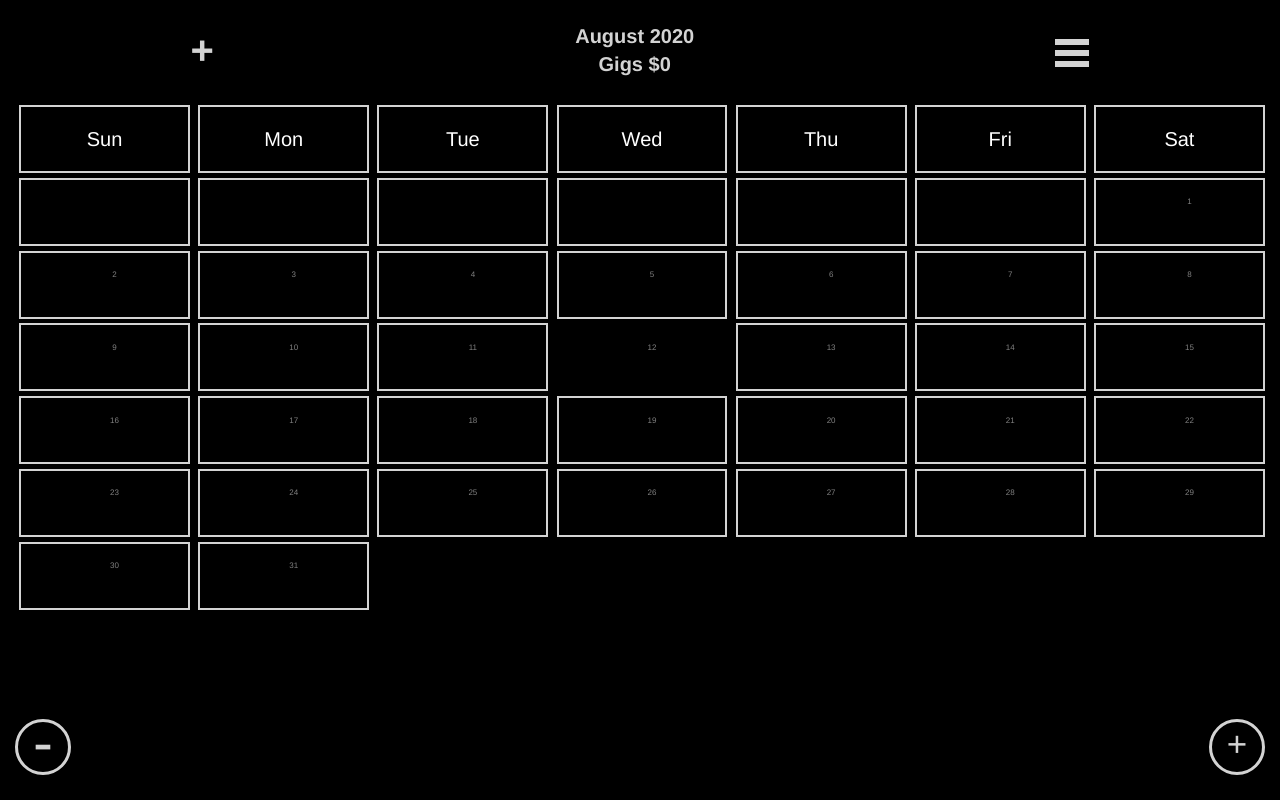
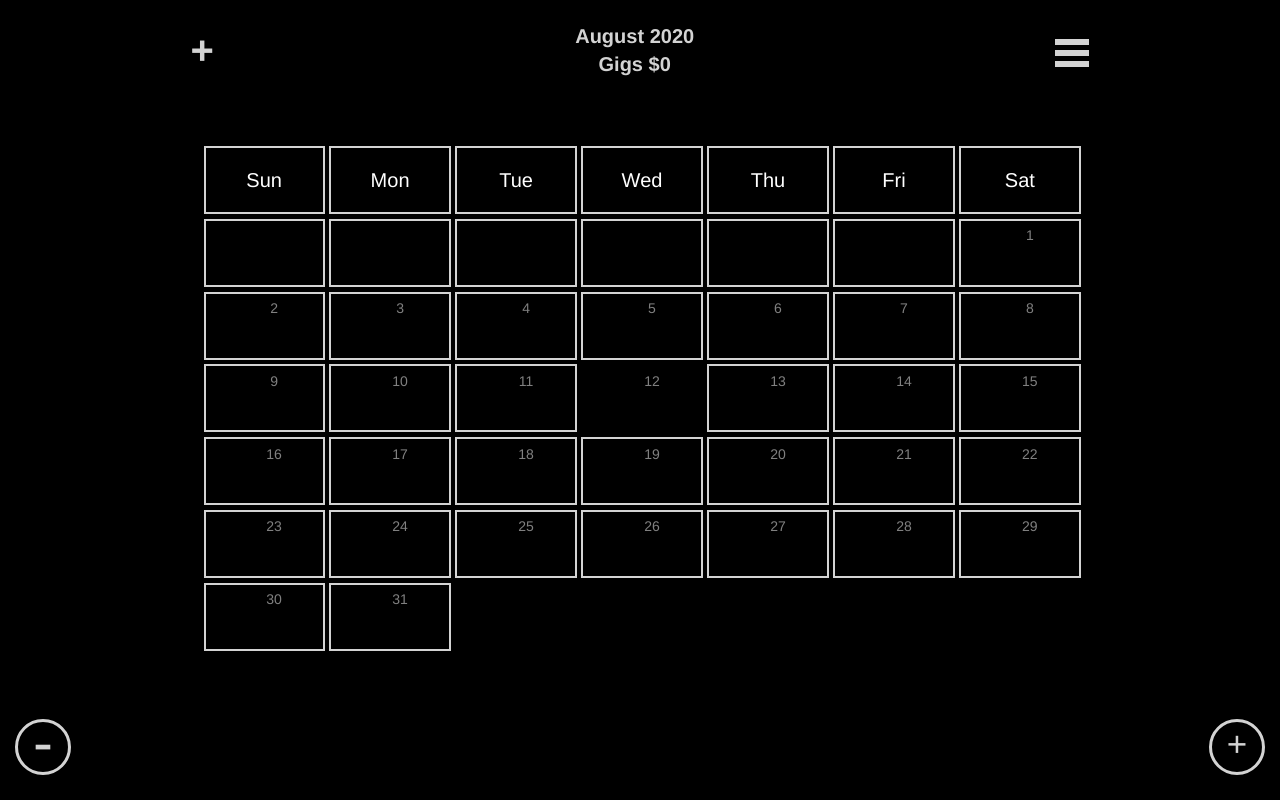
Before and after one commit to tylerdavisgit/gig-app-client, a React (Create React App) app in the folder gig-app-client/: page /month in a window 1280 px wide. Built offline with nearby package versions, Linux system fonts and the light colour scheme; no server answers.

Commit message:
Addition Styling to adjust calendar margin.

```diff
--- a/gig-app-client/src/Components/Month.js
+++ b/gig-app-client/src/Components/Month.js
@@ -14,6 +14,7 @@ const Wrapper = styled.div`
   display: flex;
   flex-direction: column;
   justify-content: center;
+  align-content: center;
   justify-items: center;
 `;
 
@@ -52,9 +53,11 @@ const Header = styled.div`
 
 const CalendarWrapper = styled.div`
   width: 100%;
+  max-width: 900px;
   display: flex;
   justify-content: center;
   align-items: center;
+  margin: auto;
 `;
 
 const Body = styled.div`
@@ -64,6 +67,7 @@ const Body = styled.div`
   grid-gap: 1%;
   justify-content: center;
   align-items: center;
+  margin: auto;
 `;
 
 const Day = styled.div`
@@ -80,9 +84,9 @@ const Day = styled.div`
     font-size: 20px;
   }
   .calendar-nums {
-    font-size: 8px;
-    margin-left: 20px;
-    margin-bottom: 20px;
+    font-size: 1em;
+    margin-right: -20px;
+    margin-top: -35px;
     color: grey;
   }
   p {
@@ -98,7 +102,7 @@ const Day = styled.div`
 
 const Gig = styled.div`
   position: absolute;
-  top: 20px;
+  top: 25px;
   left: 0;
   width: 100%;
   opacity: 0.8;
@@ -108,9 +112,10 @@ const Gig = styled.div`
   color: black;
   cursor: pointer;
   border-radius: 2px;
-  font-size: 6px;
+  font-size: 1em;
   z-index: 10000;
   background-color: lightgrey;
+  font-size: 0.6em;
   .gig-title {
     display: flex;
     flex-wrap: no-wrap;
```
